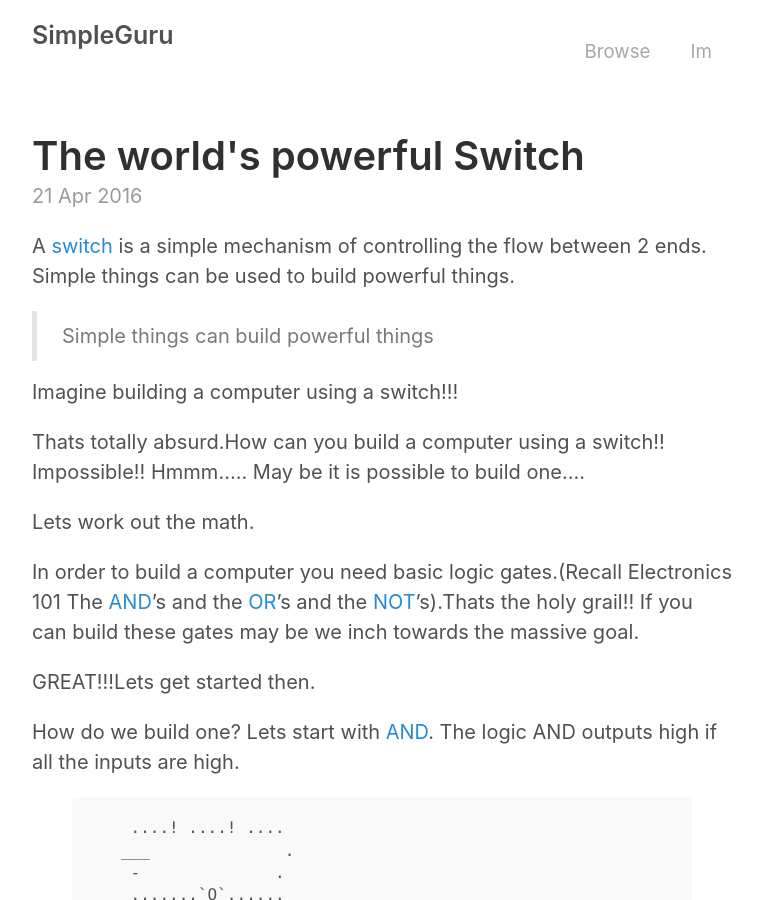
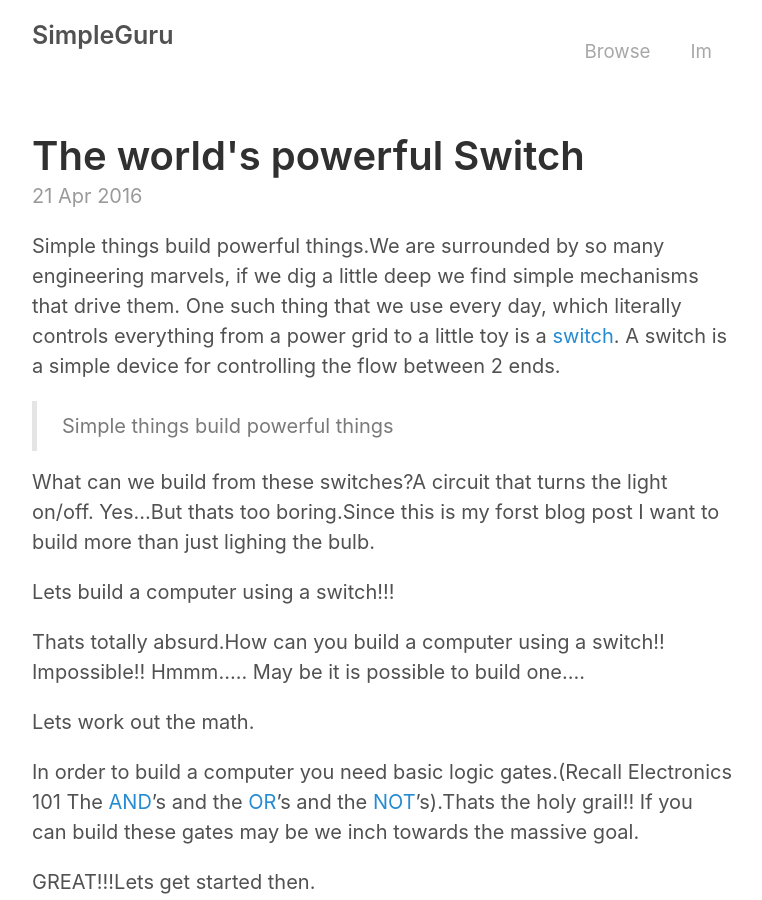
Before and after one commit to simple-guru/simple-guru.github.io, a Jekyll site: the page built from _posts/2016-04-21-Switch.md, in a window 1280 px wide and 900 px high. Shown: the whole window, without its empty margins (258-1020 px from the left). Built offline with Jekyll 4.4.1, drawn with Linux system fonts in a browser that asks for light colours.

Commit message:
small changes

```diff
--- a/_posts/2016-04-21-Switch.md
+++ b/_posts/2016-04-21-Switch.md
@@ -2,11 +2,13 @@
 layout: post
 title: The world's powerful Switch
 ---
-A [switch](https://en.wikipedia.org/wiki/Switch) is a simple mechanism of controlling the flow between 2 ends. Simple things can be used to build powerful things.
+Simple things build powerful things.We are surrounded by so many engineering marvels, if we dig a little deep we find simple mechanisms that drive them. One such thing that we use every day, which literally controls everything from a power grid to a little toy is a [switch](https://en.wikipedia.org/wiki/Switch). A switch is a simple device for controlling the flow between 2 ends.
 
-> Simple things can build powerful things
+> Simple things build powerful things
 
-Imagine building a computer using a switch!!!
+What can we build from these switches?A circuit that turns the light on/off. Yes...But thats too boring.Since this is my forst blog post I want to build more than just lighing the bulb.
+
+Lets build a computer using a switch!!!
 
 Thats totally absurd.How can you build a computer using a switch!! Impossible!!
 Hmmm.....
```
